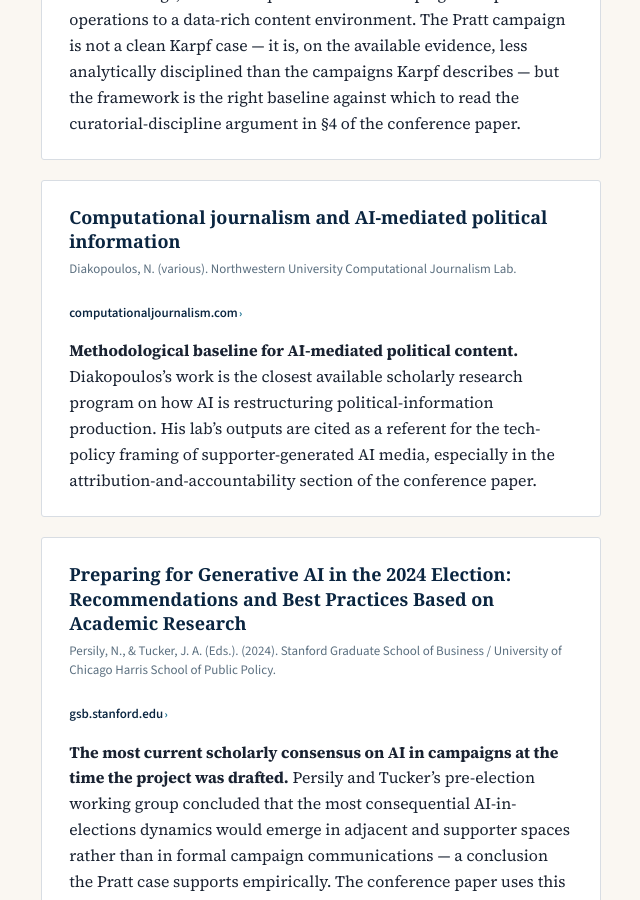
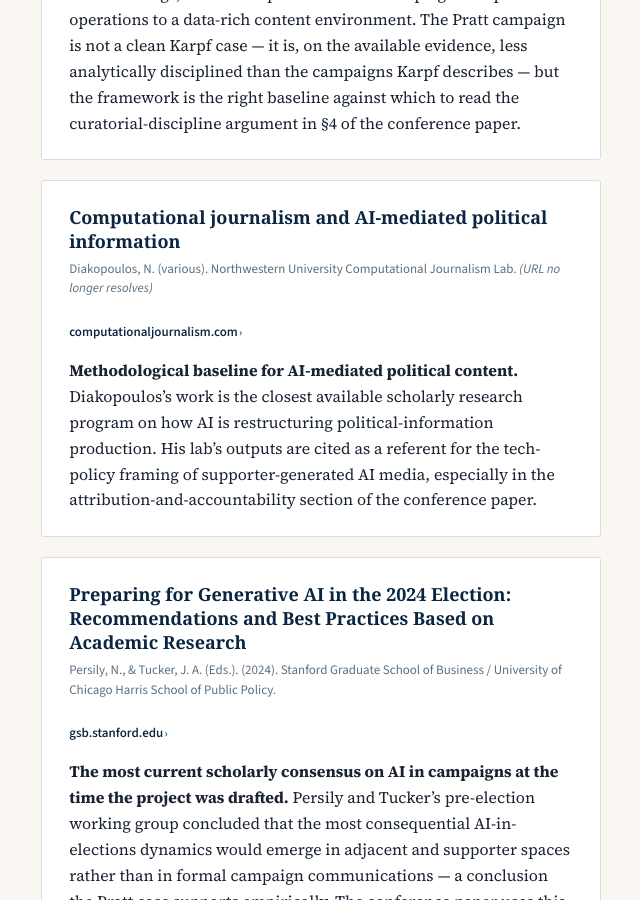
Before and after one commit to lancerossiconsulting/pratt-study, a Jekyll site: the page built from literature-review.md, in a window 1280 px wide and 900 px high, scrolled down 2905 px. Shown: the whole window, without its empty margins (319-959 px from the left). Built offline with Jekyll 4.4.1, drawn with Linux system fonts in a browser that asks for light colours.

Commit message:
Fix two dead source URLs found by link audit; annotate one per spec
- Ballotpedia election page: corrected malformed URL (missing underscores), verified 200
- Cambridge (Logic of Connective Action): spec URL 404s; replaced with canonical Cambridge Core URL verified via DOI resolution
- computationaljournalism.com: not accepting connections from two clients; annotated per spec section 11, link and entry retained

Co-Authored-By: Claude Fable 5 <noreply@anthropic.com>

```diff
--- a/literature-review.md
+++ b/literature-review.md
@@ -27,7 +27,7 @@ Entries are grouped into four sections: theoretical and scholarly sources, prima
 <div class="lit-entry">
 <h3>The Logic of Connective Action: Digital Media and the Personalization of Contentious Politics</h3>
 <p class="lit-citation">Bennett, W. L., &amp; Segerberg, A. (2013). Cambridge University Press.</p>
-<a class="lit-link" href="https://www.cambridge.org/core/books/logic-of-connective-action/">cambridge.org</a>
+<a class="lit-link" href="https://www.cambridge.org/core/books/logic-of-connective-action/6B54DBBEAD1625C2778F8D80A17D58E1">cambridge.org</a>
 <p class="relevance"><strong>Foundation for the supporter-generated content account.</strong> Bennett and Segerberg&rsquo;s characterization of loose, identity-anchored, personalized political expression at scale is the closest theoretical predecessor to what supporter-generated AI content does. The conference paper uses connective action to explain why supporters produce political media without coordination, while extending the framework to address the production asymmetry generative AI introduces between connective actors with different production skills.</p>
 </div>
 
@@ -54,7 +54,7 @@ Entries are grouped into four sections: theoretical and scholarly sources, prima
 
 <div class="lit-entry">
 <h3>Computational journalism and AI-mediated political information</h3>
-<p class="lit-citation">Diakopoulos, N. (various). Northwestern University Computational Journalism Lab.</p>
+<p class="lit-citation">Diakopoulos, N. (various). Northwestern University Computational Journalism Lab. <em>(URL no longer resolves)</em></p>
 <a class="lit-link" href="https://www.computationaljournalism.com/">computationaljournalism.com</a>
 <p class="relevance"><strong>Methodological baseline for AI-mediated political content.</strong> Diakopoulos&rsquo;s work is the closest available scholarly research program on how AI is restructuring political-information production. His lab&rsquo;s outputs are cited as a referent for the tech-policy framing of supporter-generated AI media, especially in the attribution-and-accountability section of the conference paper.</p>
 </div>
@@ -336,7 +336,7 @@ Entries are grouped into four sections: theoretical and scholarly sources, prima
 <div class="lit-entry">
 <h3>Ballotpedia — Mayoral election in Los Angeles, California (2026)</h3>
 <p class="lit-citation">Civic information reference.</p>
-<a class="lit-link" href="https://ballotpedia.org/Mayoral_election_in_Los_Angeles,California(2026)">ballotpedia.org</a>
+<a class="lit-link" href="https://ballotpedia.org/Mayoral_election_in_Los_Angeles,_California_(2026)">ballotpedia.org</a>
 <p class="relevance"><strong>Civic information baseline for the race.</strong> Used as a reference for the broader electoral context.</p>
 </div>
 
```
Also changed, not shown: journal-article.md (+1 -1 lines).
